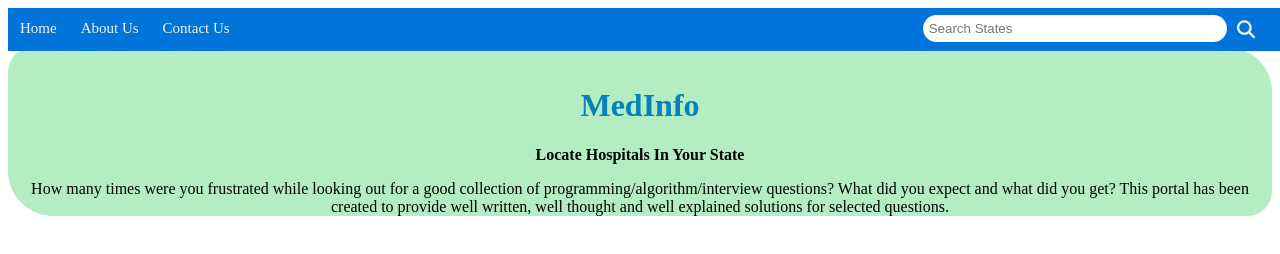
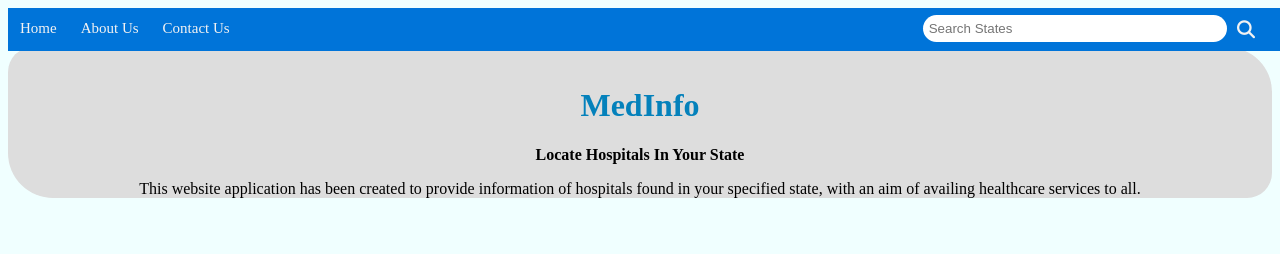
Before and after one commit to gayle24/phase-1-final-project, a website: page index.html in a window 1280 px wide. Drawn offline with Linux system fonts and the light colour scheme; no server answers.

Commit message:
linking font awesome icons to html and changing about content

```diff
--- a/index.html
+++ b/index.html
@@ -3,6 +3,7 @@
     <head>
 	<title>MedInfo App</title>
     <link rel="stylesheet" href="style.css">
+    <link rel="stylesheet" href="https://cdnjs.cloudflare.com/ajax/libs/font-awesome/6.2.0/css/all.css">
 	<meta name="viewport" content="width=device-width, initial-scale=1">
 </head>
 
@@ -16,13 +17,9 @@
 
 		<!-- search bar right align -->
 		<div class="search">
-            <input type="text"
-                placeholder=" Search States"
-                name="search">
+            <input type="text" placeholder=" Search States" name="search">
             <button>
-                <i class="fa fa-search"
-                    style="font-size: 18px;">
-                </i>
+                <i class="fa fa-search" style="font-size: 18px;"></i>
             </button>
 		</div>
 	</div>
@@ -30,22 +27,13 @@
 
 	<!-- logo with tag -->
 	<div class="content">
-		<h1 style="color:rgb(4, 129, 187); padding-top:40px;">MedInfo </h1>
-
-		<b>
-			Locate Hospitals In Your State
-		</b>
-
-
+		<h1 style="color:rgb(4, 129, 187); padding-top:40px;">MedInfo</h1>
+		<b>Locate Hospitals In Your State</b>
 
         <p>
-			How many times were you frustrated while
-			looking out for a good collection of
-			programming/algorithm/interview questions?
-			What did you expect and what did you get?
-			This portal has been created to provide
-			well written, well thought and well
-			explained solutions for selected questions.
+			This website application has been created to provide
+			information of hospitals found in your specified state,
+            with an aim of availing healthcare services to all.
 		</p>
 
 
--- a/style.css
+++ b/style.css
@@ -1,4 +1,6 @@
-@import url('https://cdnjs.cloudflare.com/ajax/libs/font-awesome/6.2.0/css/all.css');
+body {
+    background-color: azure;
+}
 
 /* styling navlist */
 #navlist {
@@ -54,7 +56,7 @@
 
 /* styling content section */
 .content{
-    background-color: #b5edc2;
+    background-color: #ddd;
     border-radius: 25px 45px;
     text-align: center;
     text-decoration: none;
```
